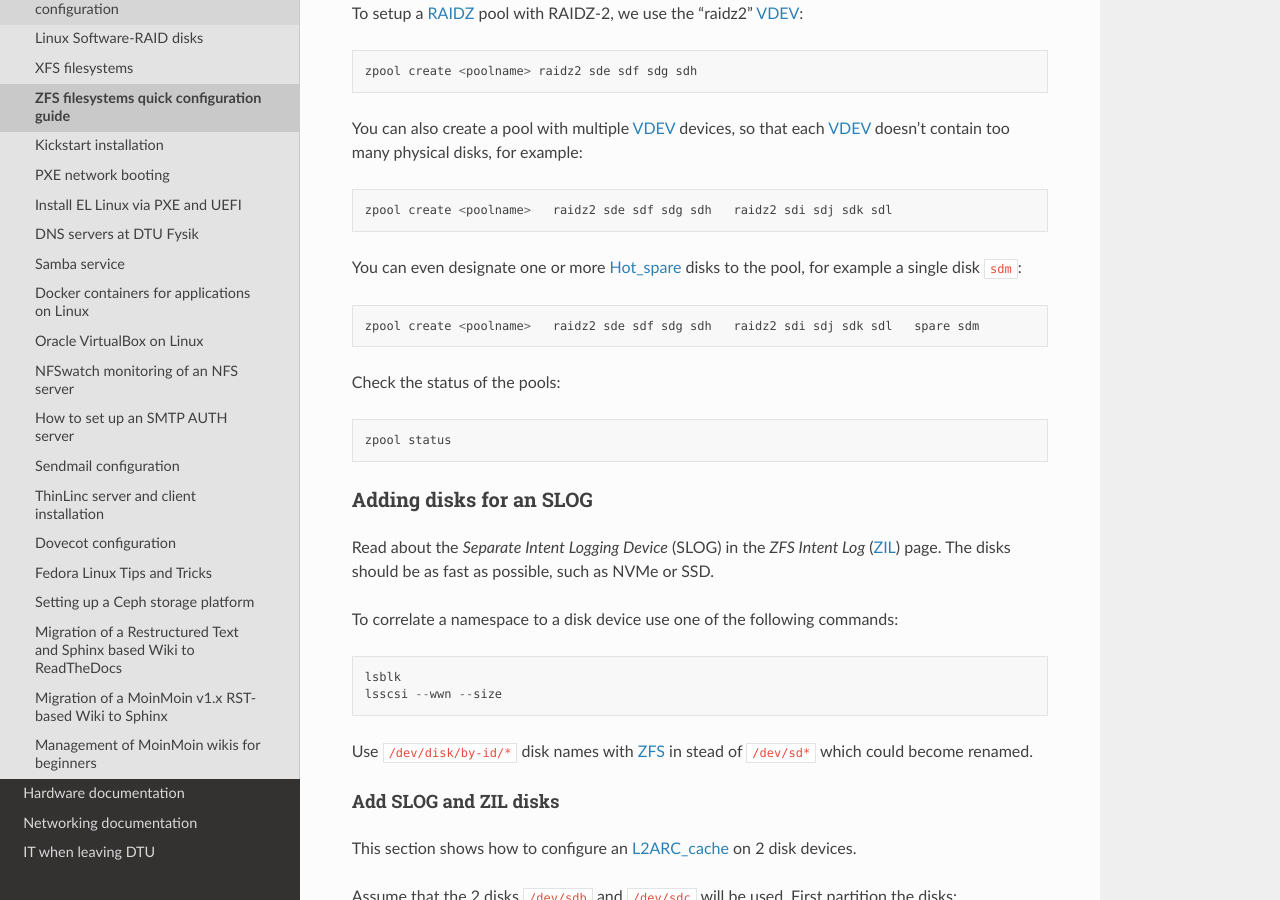
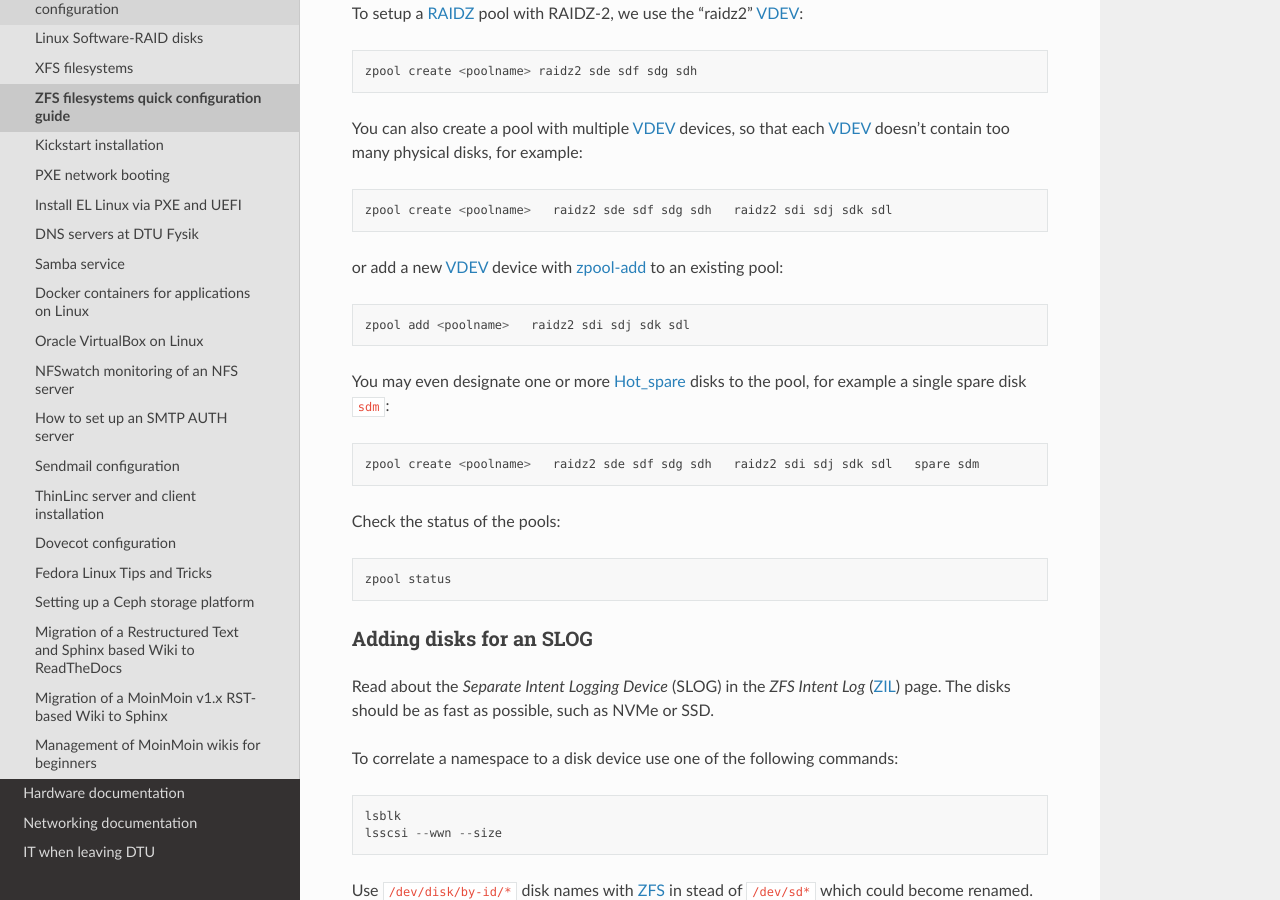
Before and after one commit to OleHolmNielsen/ITwiki, a Sphinx documentation site: the page built from docs/ZFS_filesystems.rst, in a window 1280 px wide and 900 px high, scrolled down 5138 px. Built offline with Sphinx 7.4.7 and the Read the Docs theme 3.1.0, drawn with Linux system fonts in a browser that asks for light colours.

Commit message:
zpool add example

```diff
--- a/docs/ZFS_filesystems.rst
+++ b/docs/ZFS_filesystems.rst
@@ -227,7 +227,11 @@ for example::
 
   zpool create <poolname>   raidz2 sde sdf sdg sdh   raidz2 sdi sdj sdk sdl
 
-You can even designate one or more Hot_spare_ disks to the pool, for example a single disk ``sdm``::
+or add a new VDEV_ device with zpool-add_ to an existing pool::
+
+  zpool add <poolname>   raidz2 sdi sdj sdk sdl
+
+You may even designate one or more Hot_spare_ disks to the pool, for example a single spare disk ``sdm``::
 
   zpool create <poolname>   raidz2 sde sdf sdg sdh   raidz2 sdi sdj sdk sdl   spare sdm
 
@@ -236,6 +240,7 @@ Check the status of the pools::
   zpool status
 
 .. _zpool-create: https://openzfs.github.io/openzfs-docs/man/master/8/zpool-create.8.html
+.. _zpool-add: https://openzfs.github.io/openzfs-docs/man/master/8/zpool-add.8.html
 .. _RAIDZ: https://www.raidz-calculator.com/raidz-types-reference.aspx
 .. _VDEV: https://www.45drives.com/community/articles/how-zfs-organizes-its-data/
 .. _Hot_spare: https://en.wikipedia.org/wiki/Hot_spare
```
